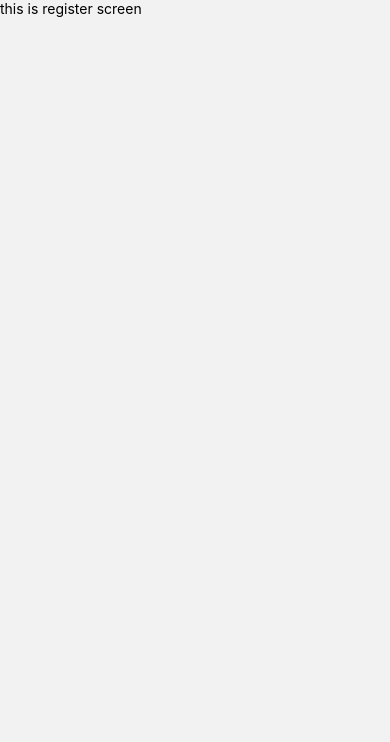
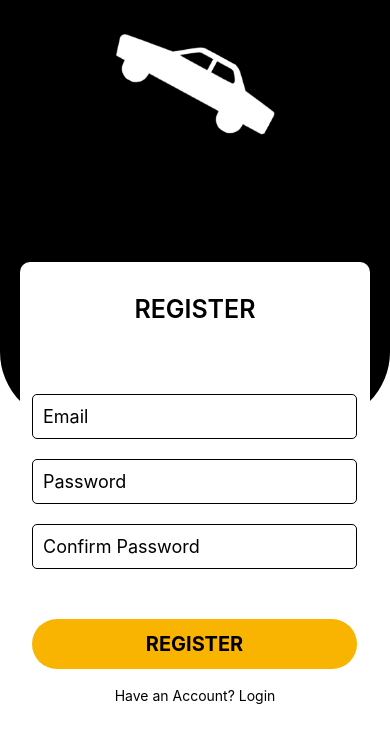
Before and after one commit to jumatech78/car_rental, a React Native app in the folder litrides/: screen /Register in a window 390 px wide. Shown: the top 742 px of the page. Built offline with nearby package versions, Linux system fonts and the light colour scheme.

Commit message:
updated the register

```diff
--- a/litrides/screens/Register/index.js
+++ b/litrides/screens/Register/index.js
@@ -1,12 +1,192 @@
 import React from "react";
-import { View, Text } from "react-native";
+import {
+  View,
+  Text,
+  SafeAreaView,
+  Image,
+  TouchableOpacity,
+  StyleSheet,
+  TextInput,
+} from "react-native";
+import { NavigationContainer } from '@react-navigation/native';
+import { createNativeStackNavigator } from '@react-navigation/native-stack';
 
-function Register(){
-    return(
-        <View>
-            <Text>this is register screen</Text>
+import logo from "../../assets/logo.png";
+
+function Register({navigation}) {
+  return (
+    <SafeAreaView
+      style={{
+        flex: 1,
+        // alignItems: "center",
+        justifyContent: "flex-center",
+        backgroundColor: "white",
+        position: "relative",
+      }}
+    >
+      <View
+        style={{
+          flex: 0.5,
+          backgroundColor: "black",
+          alignItems: "center",
+          justifyContent: "flex-center",
+          borderBottomLeftRadius: 70,
+          borderBottomRightRadius: 70,
+        }}
+      >
+        <Image source={logo} style={{ width: 235, height: 159 }} />
+      </View>
+      <View
+        style={{ flex: 0.5, backgroundColor: "white", alignItems: "center" }}
+      >
+        <View style={styles.login_component}>
+          <View style={styles.headerContainer}>
+            <Text style={styles.headerTitle}>REGISTER</Text>
+          </View>
+          <View style={styles.inputsContainer}>
+            <View
+              style={{
+                justifyContent: "center",
+                width: 325,
+                height: 45,
+                margin: 10,
+                backgroundColor: "white",
+                borderColor: "black",
+                borderWidth: 1,
+                borderRadius: 5,
+              }}
+            >
+              <TextInput placeholder="Email" style={styles.input} />
+            </View>
+            <View
+              style={{
+                justifyContent: "center",
+                width: 325,
+                height: 45,
+                margin: 10,
+                backgroundColor: "white",
+                borderColor: "black",
+                borderWidth: 1,
+                borderRadius: 5,
+              }}
+            >
+              <TextInput placeholder="Password" style={styles.input} />
+            </View>
+            <View
+              style={{
+                justifyContent: "center",
+                width: 325,
+                height: 45,
+                margin: 10,
+                backgroundColor: "white",
+                borderColor: "black",
+                borderWidth: 1,
+                borderRadius: 5,
+              }}
+            >
+              <TextInput placeholder="Confirm Password" style={styles.input} />
+            </View>
+          </View>
+          <View style={{ paddingTop: 30 }}>
+            <TouchableOpacity
+              style={styles.btn}
+              // onPress={()=>{
+              //   navigation.replace('Login')
+              // }}
+            >
+              <Text style={styles.btnText}>REGISTER</Text>
+            </TouchableOpacity>
+            <TouchableOpacity
+              style={{
+                alignItems:'center',
+                paddingTop:8
+              }}
+             onPress={()=>{
+               navigation.navigate('Login')
+             }}
+            >
+              <Text>Have an Account? Login</Text>
+            </TouchableOpacity>
+          </View>
         </View>
-    );
+      </View>
+    </SafeAreaView>
+  );
 }
 
 export default Register;
+
+const styles = StyleSheet.create({
+  login_component: {
+    display: "flex",
+    position: "absolute",
+    top: -160,
+    width: 350,
+    height: 470,
+    borderColor: "white",
+    borderWidth: 2,
+    borderRadius: 10,
+    shadowOpacity: 12,
+    backgroundColor: "white",
+    // shadowRadius: 4.65,
+    // elevation: 2,
+  },
+  headerContainer: {
+    alignItems: "center",
+  },
+  headerTitle: {
+    fontSize: 25,
+    fontWeight: "600",
+    paddingTop: 30,
+  },
+  inputsContainer: {
+    paddingTop: 60,
+  },
+  input: {
+    width: 325,
+    margin: 10,
+    fontSize: 18,
+    fontWeight: "400",
+    // backgroundColor: '#FFFFFF50',
+    // color: "white",
+    // borderColor:'black'
+
+    // backgroundColor:'gray'
+  },
+  btn: {
+    width: 325,
+    height: 50,
+    alignItems: "center",
+    justifyContent: "center",
+    backgroundColor: "#F9B401",
+    fontWeight: "500",
+    color: "white",
+    margin: 10,
+    borderRadius: 25,
+  },
+  btnText: {
+    fontWeight: "bold",
+    color: "black",
+    fontSize: 20,
+  },
+});
+
+
+
+
+
+
+
+
+// import React from "react";
+// import { View, Text } from "react-native";
+
+// function Register(){
+//     return(
+//         <View>
+//             <Text>this is register screen</Text>
+//         </View>
+//     );
+// }
+
+// export default Register;
```
